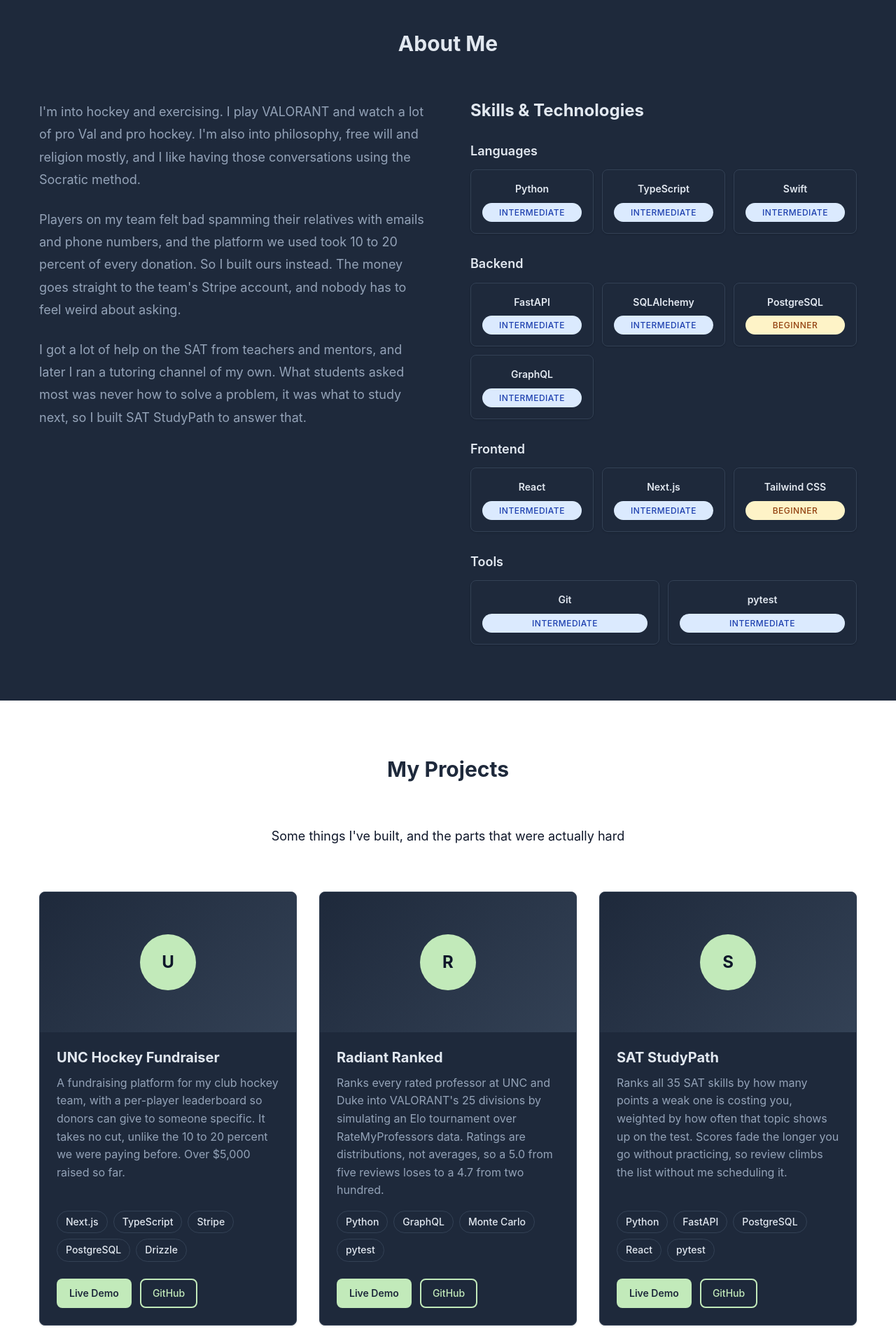
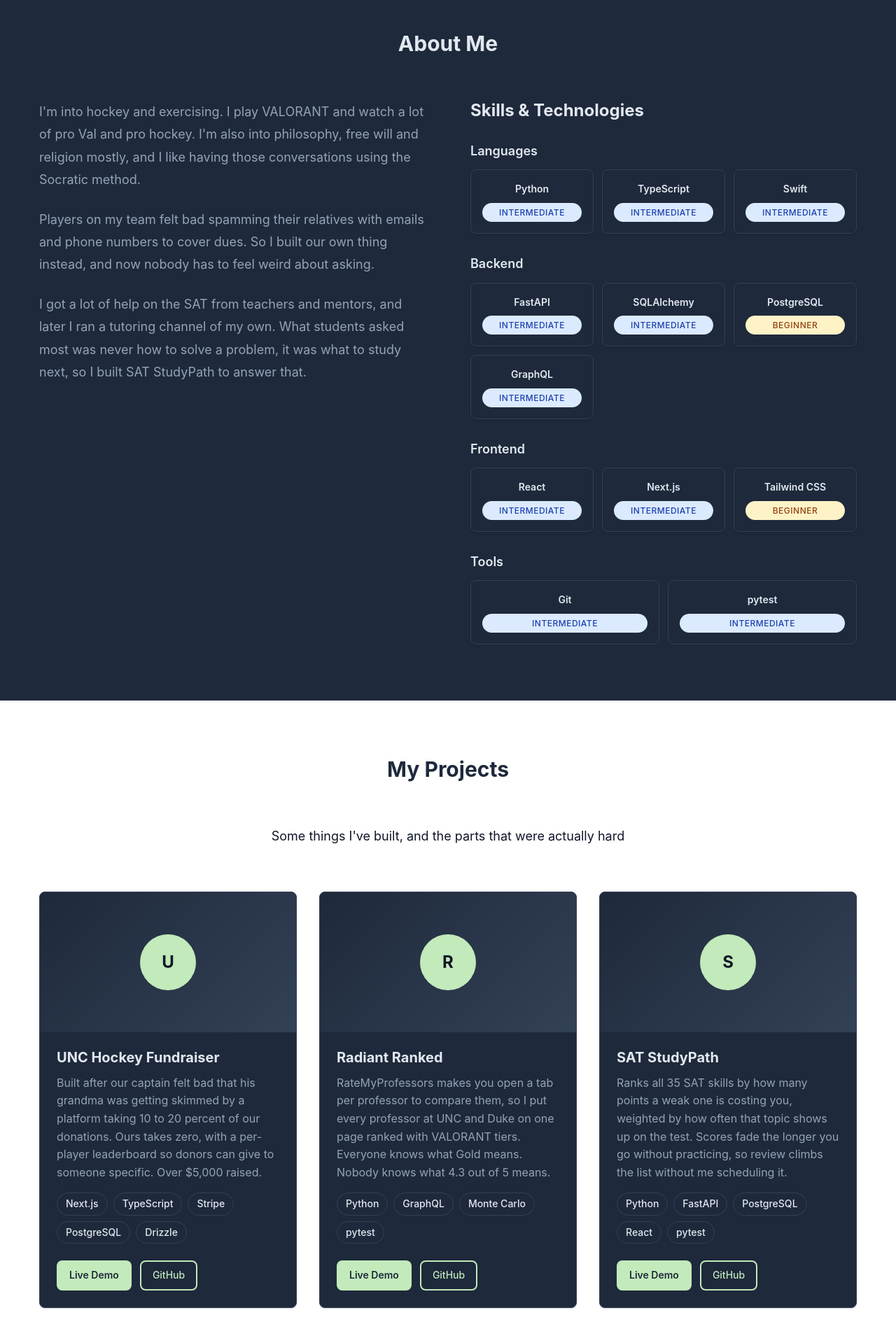
Before and after one commit to andrewpi9/andrewpi9.github.io, a React (Vite) app in the folder portfolio/: page / in a window 1280 px wide. Shown: the part 900-2799 px from the top of the page at 70% size. Built offline with nearby package versions, Linux system fonts and the light colour scheme.

Commit message:
rewriting the project cards in my own words

```diff
--- a/portfolio/src/components/layout/About.tsx
+++ b/portfolio/src/components/layout/About.tsx
@@ -34,10 +34,9 @@ const About: React.FC = () => {
               those conversations using the Socratic method.
             </p>
             <p>
-              Players on my team felt bad spamming their relatives with emails and phone numbers,
-              and the platform we used took 10 to 20 percent of every donation. So I built ours
-              instead. The money goes straight to the team's Stripe account, and nobody has to
-              feel weird about asking.
+              Players on my team felt bad spamming their relatives with emails and phone numbers
+              to cover dues. So I built our own thing instead, and now nobody has to feel weird
+              about asking.
             </p>
             <p>
               I got a lot of help on the SAT from teachers and mentors, and later I ran a tutoring
--- a/portfolio/src/components/layout/Projects.tsx
+++ b/portfolio/src/components/layout/Projects.tsx
@@ -9,7 +9,7 @@ const Projects: React.FC = () => {
     {
       id: '0',
       title: 'UNC Hockey Fundraiser',
-      description: 'A fundraising platform for my club hockey team, with a per-player leaderboard so donors can give to someone specific. It takes no cut, unlike the 10 to 20 percent we were paying before. Over $5,000 raised so far.',
+      description: 'Built after our captain felt bad that his grandma was getting skimmed by a platform taking 10 to 20 percent of our donations. Ours takes zero, with a per-player leaderboard so donors can give to someone specific. Over $5,000 raised.',
       technologies: ['Next.js', 'TypeScript', 'Stripe', 'PostgreSQL', 'Drizzle'],
       liveUrl: 'https://hockeyfundraising.vercel.app/c/2026-2027-season-fund',
       githubUrl: 'https://github.com/andrewpi9/hockeyfundraising',
@@ -17,7 +17,7 @@ const Projects: React.FC = () => {
     {
       id: '1',
       title: 'Radiant Ranked',
-      description: 'Ranks every rated professor at UNC and Duke into VALORANT\'s 25 divisions by simulating an Elo tournament over RateMyProfessors data. Ratings are distributions, not averages, so a 5.0 from five reviews loses to a 4.7 from two hundred.',
+      description: 'RateMyProfessors makes you open a tab per professor to compare them, so I put every professor at UNC and Duke on one page ranked with VALORANT tiers. Everyone knows what Gold means. Nobody knows what 4.3 out of 5 means.',
       technologies: ['Python', 'GraphQL', 'Monte Carlo', 'pytest'],
       liveUrl: 'https://andrewpi9.github.io/radiant-ranked/',
       githubUrl: 'https://github.com/andrewpi9/radiant-ranked',
```
Also changed, not shown: 3 other files (tests, documents, lock files or other folders).
